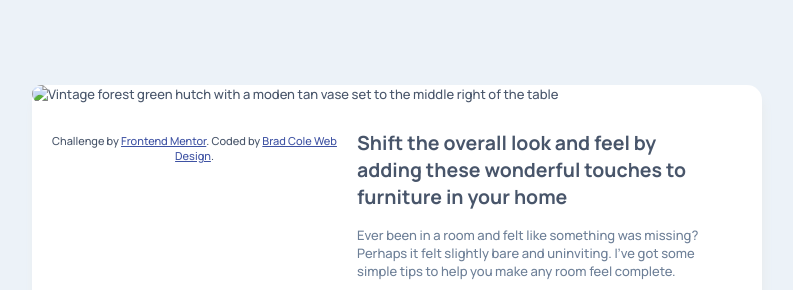
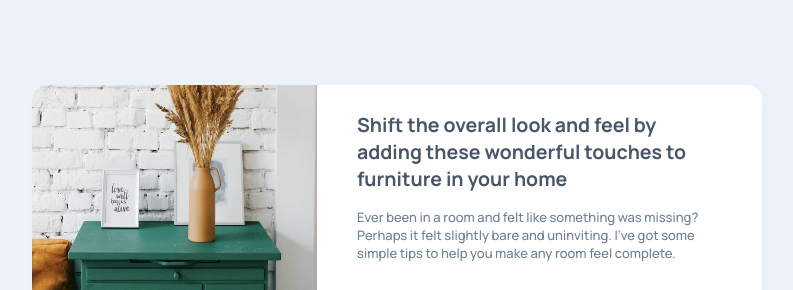
Before and after one commit to artwired/article-preview-component, a plain HTML site: page index.html in a window 1280 px wide. Shown: the part 175-465 px from the top of the page, without its empty margins (243-1036 px from the left). Drawn offline with Linux system fonts and the light colour scheme.

Commit message:
Update index.html

```diff
--- a/index.html
+++ b/index.html
@@ -14,7 +14,7 @@
 </head>
 <body>
 <div id="article-container">
-  <img class="article-header-image" src="images/drawers.jpg" alt="Vintage forest green hutch with a moden tan vase set to the middle right of the table" width="326" height="200">
+  <img class="article-header-image" src="drawers.jpg" alt="Vintage forest green hutch with a moden tan vase set to the middle right of the table" width="326" height="200">
   <div id="text-container">
     <h2>Shift the overall look and feel by adding these wonderful
       touches to furniture in your home</h2>
```
